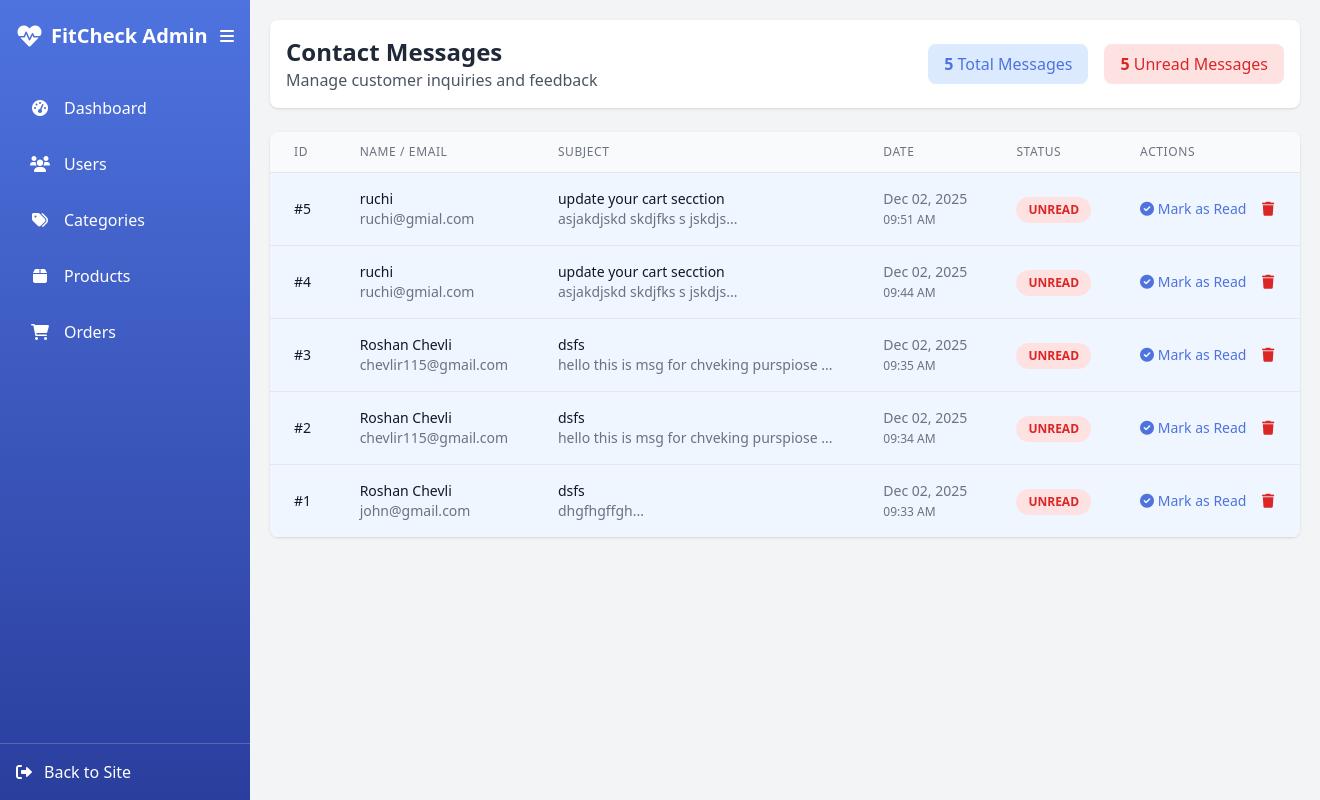
After one commit to roshanchevli/fitcheck, a PHP site: page /admin_contact.php in a window 1320 px wide. The commit adds this page. Run offline with PHP 8.4, Linux system fonts and the light colour scheme; data comes from the database, SQL or seed files in the repository; some libraries are stand-ins or nearby versions.

Commit message:
add contact messages

```diff
--- /dev/null
+++ b/admin_contact.php
@@ -0,0 +1,401 @@
+<?php
+session_start();
+include 'connect.php';
+
+// Check if admin is logged in (add this security check - adjust as needed)
+// if (!isset($_SESSION['admin_logged_in'])) {
+//     header('Location: admin_login.php');
+//     exit();
+// }
+
+$query = "SELECT * FROM messages ORDER BY created_at DESC";
+$result = mysqli_query($con, $query);
+
+// Handle mark as read action
+if (isset($_GET['mark_read_id'])) {
+    $mark_read_id = mysqli_real_escape_string($con, $_GET['mark_read_id']);
+    $update_query = "UPDATE messages SET status='read' WHERE id='$mark_read_id'";
+    mysqli_query($con, $update_query);
+
+    // Refresh the page
+    header("Location: admin_contact.php");
+    exit();
+}
+
+// Handle mark as unread action
+if (isset($_GET['mark_unread_id'])) {
+    $mark_unread_id = mysqli_real_escape_string($con, $_GET['mark_unread_id']);
+    $update_query = "UPDATE messages SET status='unread' WHERE id='$mark_unread_id'";
+    mysqli_query($con, $update_query);
+
+    // Refresh the page
+    header("Location: admin_contact.php");
+    exit();
+}
+
+if (isset($_POST['update_notes'])) {
+    $msg_id = mysqli_real_escape_string($con, $_POST['msg_id']);
+    $admin_notes = mysqli_real_escape_string($con, $_POST['admin_notes']);
+    $status = mysqli_real_escape_string($con, $_POST['status']);
+
+    // First, check if admin_notes column exists, if not add it
+    $check_column = mysqli_query($con, "SHOW COLUMNS FROM messages LIKE 'admin_notes'");
+    if (mysqli_num_rows($check_column) == 0) {
+        $alter_query = "ALTER TABLE messages ADD COLUMN admin_notes TEXT AFTER status";
+        mysqli_query($con, $alter_query);
+    }
+
+    $update_query = "UPDATE messages
+                     SET admin_notes='$admin_notes', status='$status'
+                     WHERE id='$msg_id'";
+    mysqli_query($con, $update_query);
+
+    // Refresh the page
+    header("Location: admin_contact.php");
+    exit();
+}
+
+// Delete message
+if (isset($_GET['delete_id'])) {
+    $delete_id = mysqli_real_escape_string($con, $_GET['delete_id']);
+    $delete_query = "DELETE FROM messages WHERE id='$delete_id'";
+    mysqli_query($con, $delete_query);
+
+    // Refresh the page
+    header("Location: admin_contact.php");
+    exit();
+}
+
+// Count messages by status
+$count_unread = mysqli_num_rows(mysqli_query($con, "SELECT * FROM messages WHERE status='unread'"));
+$count_total = mysqli_num_rows(mysqli_query($con, "SELECT * FROM messages"));
+?>
+
+<!DOCTYPE html>
+<html lang="en">
+
+<head>
+    <meta charset="UTF-8">
+    <meta name="viewport" content="width=device-width, initial-scale=1.0">
+    <title>Contact Messages - FitCheck Admin</title>
+    <script src="https://cdn.tailwindcss.com"></script>
+    <link rel="stylesheet" href="https://cdnjs.cloudflare.com/ajax/libs/font-awesome/6.0.0-beta3/css/all.min.css">
+    <script>
+        tailwind.config = {
+            theme: {
+                extend: {
+                    colors: {
+                        primary: '#4e73df',
+                        secondary: '#1cc88a',
+                        light: '#f8f9fc',
+                        dark: '#5a5c69',
+                    }
+                }
+            }
+        }
+    </script>
+    <style>
+        .sidebar {
+            width: 250px;
+            transition: all 0.3s;
+        }
+
+        .main-content {
+            margin-left: 250px;
+            transition: all 0.3s;
+        }
+
+        .sidebar.collapsed {
+            width: 80px;
+        }
+
+        .sidebar.collapsed+.main-content {
+            margin-left: 80px;
+        }
+
+        .sidebar.collapsed .nav-text {
+            display: none;
+        }
+
+        .active-tab {
+            background-color: rgba(255, 255, 255, 0.1);
+            border-left: 4px solid white;
+        }
+
+        .status-badge {
+            display: inline-block;
+            padding: 0.25rem 0.75rem;
+            border-radius: 9999px;
+            font-size: 0.75rem;
+            font-weight: 600;
+            text-transform: uppercase;
+        }
+
+        .status-unread {
+            background-color: #fee2e2;
+            color: #dc2626;
+        }
+
+        .status-read {
+            background-color: #dbeafe;
+            color: #1d4ed8;
+        }
+
+        .status-replied {
+            background-color: #dcfce7;
+            color: #16a34a;
+        }
+
+        .contact-icon {
+            width: 50px;
+            height: 50px;
+            display: flex;
+            align-items: center;
+            justify-content: center;
+            border-radius: 10px;
+            flex-shrink: 0;
+        }
+
+        .floating-card {
+            transition: transform 0.3s ease, box-shadow 0.3s ease;
+        }
+
+        .floating-card:hover {
+            transform: translateY(-5px);
+            box-shadow: 0 10px 25px rgba(0, 0, 0, 0.1);
+        }
+
+        .form-input {
+            width: 100%;
+            padding: 0.75rem;
+            border: 1px solid #e2e8f0;
+            border-radius: 0.5rem;
+            transition: all 0.3s;
+        }
+
+        .form-input:focus {
+            outline: none;
+            border-color: #4e73df;
+            box-shadow: 0 0 0 3px rgba(78, 115, 223, 0.1);
+        }
+
+        .gradient-bg {
+            background: linear-gradient(135deg, #667eea 0%, #764ba2 100%);
+        }
+    </style>
+</head>
+
+<body class="bg-gray-100">
+    <div class="flex">
+        <!-- Sidebar (same as admin_dash.php) -->
+        <div
+            class="sidebar bg-gradient-to-b from-primary to-[#2a3e9d] text-white h-screen fixed top-0 left-0 pt-5 overflow-y-auto">
+            <div class="flex items-center justify-between px-4">
+                <h1 class="text-xl font-bold flex items-center">
+                    <i class="fas fa-heartbeat text-2xl mr-2"></i>
+                    <span class="nav-text">FitCheck Admin</span>
+                </h1>
+                <button id="sidebarToggle" class="text-white">
+                    <i class="fas fa-bars"></i>
+                </button>
+            </div>
+
+            <div class="mt-8">
+                <ul class="space-y-2 px-3">
+                    <li>
+                        <a href="admin_dash.php"
+                            class="flex items-center py-3 px-4 rounded-lg text-white hover:bg-white hover:bg-opacity-10 transition">
+                            <i class="fas fa-tachometer-alt w-6 text-center"></i>
+                            <span class="nav-text ml-3">Dashboard</span>
+                        </a>
+                    </li>
+                    <li>
+                        <a href="admin_user.php"
+                            class="flex items-center py-3 px-4 rounded-lg text-white hover:bg-white hover:bg-opacity-10 transition">
+                            <i class="fas fa-users w-6 text-center"></i>
+                            <span class="nav-text ml-3">Users</span>
+                        </a>
+                    </li>
+                    <li>
+                        <a href="admin_cat.php"
+                            class="flex items-center py-3 px-4 rounded-lg text-white hover:bg-white hover:bg-opacity-10 transition">
+                            <i class="fas fa-tags w-6 text-center"></i>
+                            <span class="nav-text ml-3">Categories</span>
+                        </a>
+                    </li>
+                    <li>
+                        <a href="admin_products.php"
+                            class="flex items-center py-3 px-4 rounded-lg text-white hover:bg-white hover:bg-opacity-10 transition">
+                            <i class="fas fa-box w-6 text-center"></i>
+                            <span class="nav-text ml-3">Products</span>
+                        </a>
+                    </li>
+                    <li>
+                        <a href="admin_order.php"
+                            class="flex items-center py-3 px-4 rounded-lg text-white hover:bg-white hover:bg-opacity-10 transition">
+                            <i class="fas fa-shopping-cart w-6 text-center"></i>
+                            <span class="nav-text ml-3">Orders</span>
+                        </a>
+                    </li>
+
+                </ul>
+            </div>
+
+            <div class="absolute bottom-0 w-full p-4 border-t border-white border-opacity-20">
+                <a href="index.php" class="flex items-center text-white hover:text-gray-200">
+                    <i class="fas fa-sign-out-alt"></i>
+                    <span class="nav-text ml-3">Back to Site</span>
+                </a>
+            </div>
+        </div>
+
+        <!-- Main Content -->
+        <div class="main-content w-full p-5">
+            <!-- Header -->
+            <div class="bg-white rounded-lg shadow p-4 mb-6 flex justify-between items-center">
+                <div>
+                    <h2 class="text-2xl font-bold text-gray-800">Contact Messages</h2>
+                    <p class="text-gray-600">Manage customer inquiries and feedback</p>
+                </div>
+                <div class="flex items-center space-x-4">
+                    <div class="bg-blue-100 text-primary px-4 py-2 rounded-lg">
+                        <span class="font-bold"><?php echo $count_total; ?></span> Total Messages
+                    </div>
+                    <?php if ($count_unread > 0): ?>
+                        <div class="bg-red-100 text-red-600 px-4 py-2 rounded-lg">
+                            <span class="font-bold"><?php echo $count_unread; ?></span> Unread Messages
+                        </div>
+                    <?php endif; ?>
+                </div>
+            </div>
+
+            <!-- Messages Table -->
+            <div class="bg-white rounded-lg shadow overflow-hidden">
+                <div class="overflow-x-auto">
+                    <table class="min-w-full divide-y divide-gray-200">
+                        <thead class="bg-gray-50">
+                            <tr>
+                                <th
+                                    class="px-6 py-3 text-left text-xs font-medium text-gray-500 uppercase tracking-wider">
+                                    ID
+                                </th>
+                                <th
+                                    class="px-6 py-3 text-left text-xs font-medium text-gray-500 uppercase tracking-wider">
+                                    Name / Email
+                                </th>
+                                <th
+                                    class="px-6 py-3 text-left text-xs font-medium text-gray-500 uppercase tracking-wider">
+                                    Subject
+                                </th>
+                                <th
+                                    class="px-6 py-3 text-left text-xs font-medium text-gray-500 uppercase tracking-wider">
+                                    Date
+                                </th>
+                                <th
+                                    class="px-6 py-3 text-left text-xs font-medium text-gray-500 uppercase tracking-wider">
+                                    Status
+                                </th>
+                                <th
+                                    class="px-6 py-3 text-left text-xs font-medium text-gray-500 uppercase tracking-wider">
+                                    Actions
+                                </th>
+                            </tr>
+                        </thead>
+                        <tbody class="bg-white divide-y divide-gray-200">
+                            <?php if (mysqli_num_rows($result) > 0): ?>
+                                <?php while ($row = mysqli_fetch_assoc($result)): ?>
+                                    <tr class="<?php echo $row['status'] == 'unread' ? 'bg-blue-50' : ''; ?>">
+                                        <td class="px-6 py-4 whitespace-nowrap text-sm font-medium text-gray-900">
+                                            #<?php echo $row['id']; ?>
+                                        </td>
+                                        <td class="px-6 py-4">
+                                            <div class="text-sm font-medium text-gray-900">
+                                                <?php echo htmlspecialchars($row['name']); ?>
+                                            </div>
+                                            <div class="text-sm text-gray-500">
+                                                <?php echo htmlspecialchars($row['email']); ?>
+                                            </div>
+                                        </td>
+                                        <td class="px-6 py-4 whitespace-nowrap">
+                                            <div class="text-sm text-gray-900 font-medium">
+                                                <?php echo !empty($row['subject']) ? htmlspecialchars($row['subject']) : '(No Subject)'; ?>
+                                            </div>
+                                            <div class="text-sm text-gray-500 truncate max-w-xs">
+                                                <?php echo substr(htmlspecialchars($row['message']), 0, 100); ?>...
+                                            </div>
+                                        </td>
+                                        <td class="px-6 py-4 whitespace-nowrap text-sm text-gray-500">
+                                            <?php echo date('M d, Y', strtotime($row['created_at'])); ?>
+                                            <br>
+                                            <span class="text-xs">
+                                                <?php echo date('h:i A', strtotime($row['created_at'])); ?>
+                                            </span>
+                                        </td>
+                                        <td class="px-6 py-4 whitespace-nowrap">
+                                            <span class="status-badge status-<?php echo $row['status']; ?>">
+                                                <?php echo ucfirst($row['status']); ?>
+                                            </span>
+                                        </td>
+                                        <td class="px-6 py-4 whitespace-nowrap text-sm font-medium">
+                                            <?php if ($row['status'] == 'unread'): ?>
+                                                <!-- Mark as Read button for unread messages -->
+                                                <a href="?mark_read_id=<?php echo $row['id']; ?>"
+                                                    class="text-primary hover:text-blue-800 mr-3">
+                                                    <i class="fas fa-check-circle"></i> Mark as Read
+                                                </a>
+                                            <?php else: ?>
+                                                <!-- Mark as Unread button for read messages -->
+                                                <a href="?mark_unread_id=<?php echo $row['id']; ?>"
+                                                    class="text-yellow-600 hover:text-yellow-800 mr-3">
+                                                    <i class="fas fa-eye-slash"></i> Mark as Unread
+                                                </a>
+                                            <?php endif; ?>
+
+
+                                            <a href="?delete_id=<?php echo $row['id']; ?>"
+                                                onclick="return confirm('Are you sure you want to delete this message?')"
+                                                class="text-red-600 hover:text-red-900">
+                                                <i class="fas fa-trash"></i>
+                                            </a>
+                                        </td>
+                                    </tr>
+                                <?php endwhile; ?>
+                            <?php else: ?>
+                                <tr>
+                                    <td colspan="6" class="px-6 py-4 text-center text-gray-500">
+                                        No contact messages found.
+                                    </td>
+                                </tr>
+                            <?php endif; ?>
+                        </tbody>
+                    </table>
+                </div>
+            </div>
+        </div>
+    </div>
+
+    <script>
+        // Sidebar toggle functionality
+        document.getElementById('sidebarToggle').addEventListener('click', function () {
+            document.querySelector('.sidebar').classList.toggle('collapsed');
+            document.querySelector('.main-content').classList.toggle('collapsed');
+        });
+
+        // Tab switching functionality
+        const tabItems = document.querySelectorAll('.sidebar ul li');
+        tabItems.forEach(item => {
+            item.addEventListener('click', function () {
+                tabItems.forEach(tab => tab.classList.remove('active-tab'));
+                this.classList.add('active-tab');
+            });
+        });
+
+        // Responsive sidebar for mobile
+        if (window.innerWidth < 768) {
+            document.querySelector('.sidebar').classList.add('collapsed');
+            document.querySelector('.main-content').classList.add('collapsed');
+        }
+    </script>
+</body>
+
+</html>
```
Also changed, not shown: admin_dash.php (+50 -10 lines).
